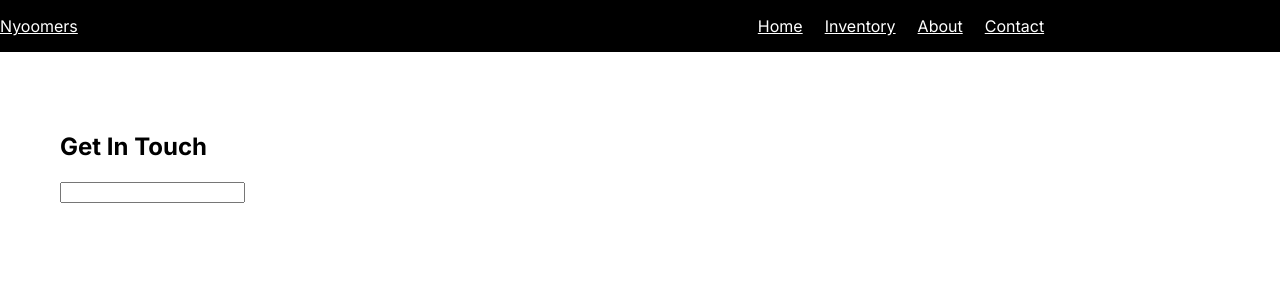
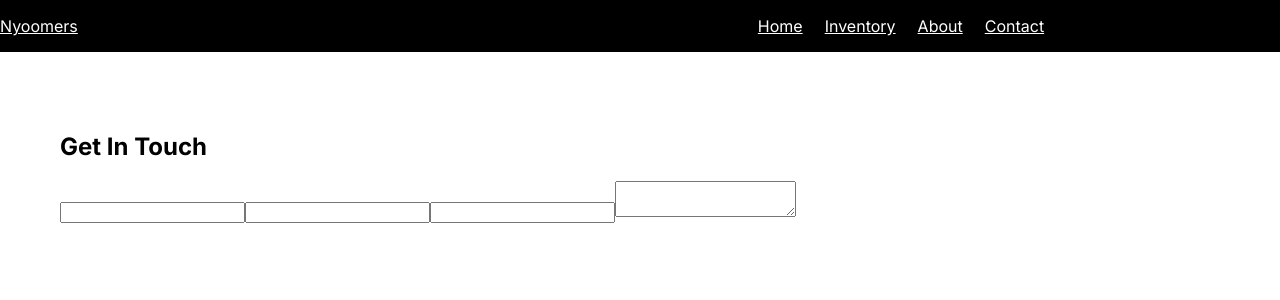
Before and after one commit to kimbencinas/Nyoomers, a React (Vite) app in the folder client/: page /contact in a window 1280 px wide. Shown: the top 300 px of the page. Built offline with nearby package versions, Linux system fonts and the light colour scheme.

Commit message:
add form to contact page

```diff
--- a/client/src/pages/Contact.jsx
+++ b/client/src/pages/Contact.jsx
@@ -9,7 +9,10 @@ function Contact() {
           <h2>Get In Touch</h2>
           <div>
             <form>
-              <input />
+              <input type="text" id="first-name" />
+              <input type="text" id="last-name" />
+              <input type="text" id="email" />
+              <textarea id="message"></textarea>
             </form>
           </div>
         </div>
```
